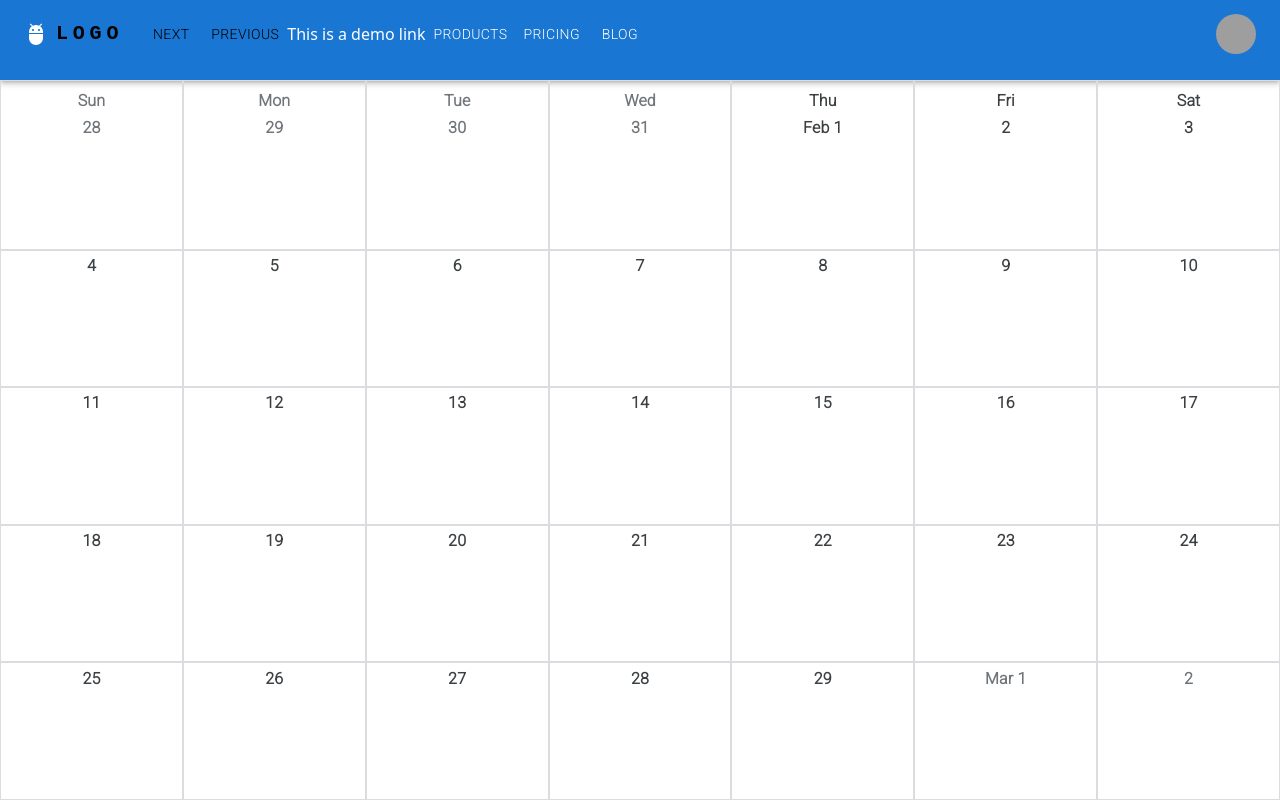
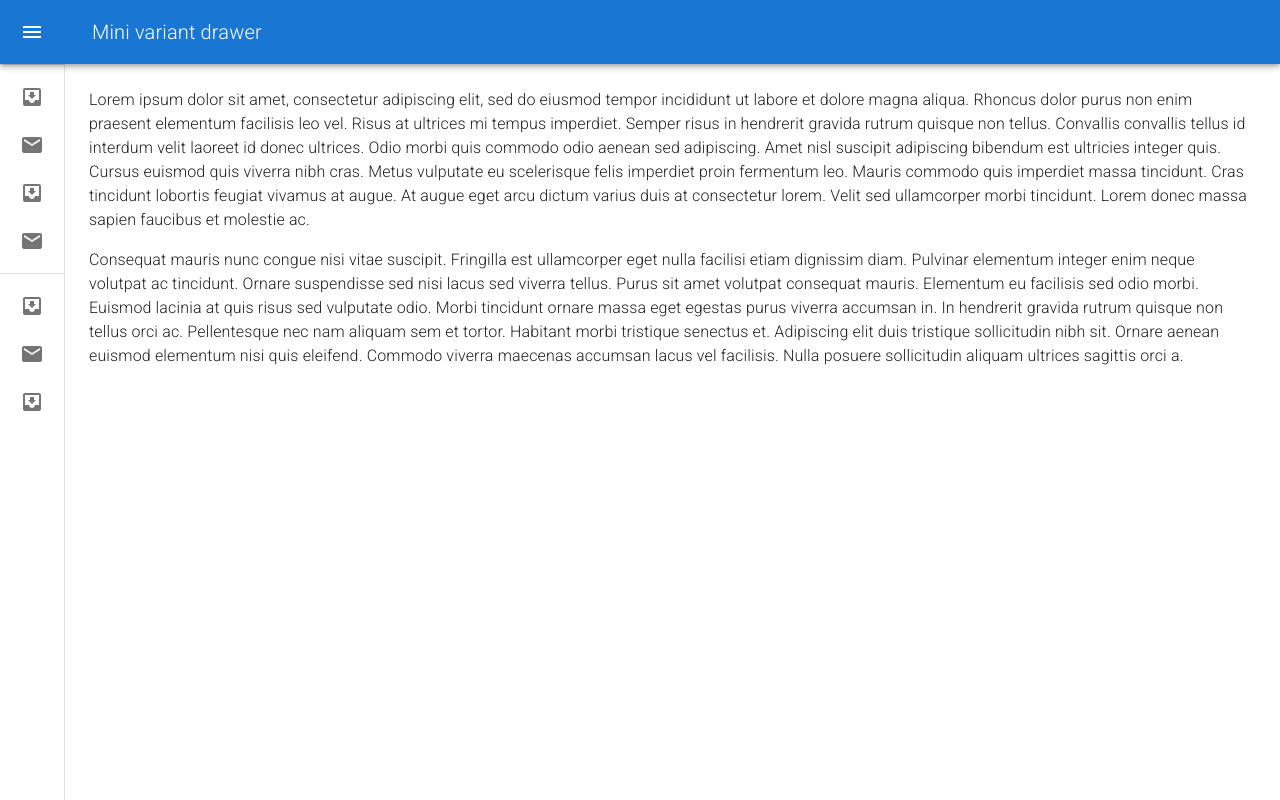
Before and after one commit to Hamza-Shahbaz/meeting-app, a React (Vite) app in the folder meeting-app/: page / in a window 1280 px wide. Built offline with nearby package versions, Linux system fonts and the light colour scheme; grey boxes are pictures that could not be loaded.

Commit message:
app bar to fix

```diff
--- a/meeting-app/src/App.jsx
+++ b/meeting-app/src/App.jsx
@@ -1,25 +1,110 @@
 import { Box, Button } from '@mui/material'
-import { useState, useEffect } from 'react';
+import React, { useState, useEffect } from 'react';
 import Month from './features/Month'
 import MyHeader from './features/MyHeader';
 import { Route, Routes } from 'react-router-dom';
+import { styled, useTheme } from '@mui/material/styles';
+import MuiDrawer from '@mui/material/Drawer';
+import MuiAppBar from '@mui/material/AppBar';
+import Toolbar from '@mui/material/Toolbar';
+import List from '@mui/material/List';
+import CssBaseline from '@mui/material/CssBaseline';
+import Typography from '@mui/material/Typography';
+import Divider from '@mui/material/Divider';
+import IconButton from '@mui/material/IconButton';
+import MenuIcon from '@mui/icons-material/Menu';
+import ChevronLeftIcon from '@mui/icons-material/ChevronLeft';
+import ChevronRightIcon from '@mui/icons-material/ChevronRight';
+import ListItem from '@mui/material/ListItem';
+import ListItemButton from '@mui/material/ListItemButton';
+import ListItemIcon from '@mui/material/ListItemIcon';
+import ListItemText from '@mui/material/ListItemText';
+import InboxIcon from '@mui/icons-material/MoveToInbox';
+import MailIcon from '@mui/icons-material/Mail';
+
 
 function App() {
-  const styles = {
-    container: {
-      display: 'grid',
-      gridTemplateRows: 'auto 1fr', // Header takes auto height, content takes remaining space
-      minHeight: '100vh', // Minimum height of the viewport
-    },
-  };
-
   return (
     <Routes>
-      <Route path='/' element={<CalendarMainLayout/>}/>
-      <Route path='/create-meeting' element={<input value={'this is random'}/>}/>
+      <Route path='/' element={<CalendarMainLayout />} />
+      <Route path='/create-meeting' element={<input value={'this is random'} />} />
     </Routes>
   )
 }
+
+
+
+const drawerWidth = 240;
+
+const openedMixin = (theme) => ({
+  width: drawerWidth,
+  transition: theme.transitions.create('width', {
+    easing: theme.transitions.easing.sharp,
+    duration: theme.transitions.duration.enteringScreen,
+  }),
+  overflowX: 'hidden',
+});
+
+const closedMixin = (theme) => ({
+  transition: theme.transitions.create('width', {
+    easing: theme.transitions.easing.sharp,
+    duration: theme.transitions.duration.leavingScreen,
+  }),
+  overflowX: 'hidden',
+  width: `calc(${theme.spacing(7)} + 1px)`,
+  [theme.breakpoints.up('sm')]: {
+    width: `calc(${theme.spacing(8)} + 1px)`,
+  },
+});
+
+const DrawerHeader = styled('div')(({ theme }) => ({
+  display: 'flex',
+  alignItems: 'center',
+  justifyContent: 'flex-end',
+  padding: theme.spacing(0, 1),
+  // necessary for content to be below app bar
+  ...theme.mixins.toolbar,
+}));
+
+const AppBar = styled(MuiAppBar, {
+  shouldForwardProp: (prop) => prop !== 'open',
+})(({ theme, open }) => ({
+  zIndex: theme.zIndex.drawer + 1,
+  transition: theme.transitions.create(['width', 'margin'], {
+    easing: theme.transitions.easing.sharp,
+    duration: theme.transitions.duration.leavingScreen,
+  }),
+  ...(open && {
+    marginLeft: drawerWidth,
+    width: `calc(100% - ${drawerWidth}px)`,
+    transition: theme.transitions.create(['width', 'margin'], {
+      easing: theme.transitions.easing.sharp,
+      duration: theme.transitions.duration.enteringScreen,
+    }),
+  }),
+}));
+
+const Drawer = styled(MuiDrawer, { shouldForwardProp: (prop) => prop !== 'open' })(
+  ({ theme, open }) => ({
+    width: drawerWidth,
+    flexShrink: 0,
+    whiteSpace: 'nowrap',
+    boxSizing: 'border-box',
+    ...(open && {
+      ...openedMixin(theme),
+      '& .MuiDrawer-paper': openedMixin(theme),
+    }),
+    ...(!open && {
+      ...closedMixin(theme),
+      '& .MuiDrawer-paper': closedMixin(theme),
+    }),
+  }),
+);
+
+
+
+
+
 
 function CalendarMainLayout() {
   const styles = {
@@ -28,17 +113,135 @@
       gridTemplateRows: 'auto 1fr', // Header takes auto height, content takes remaining space
       minHeight: '100vh', // Minimum height of the viewport
     },
+    sidebar: {
+      backgroundColor: '#f0f0f0', // Example background color
+      padding: '20px', // Example padding
+    },
   };
+
+  const theme = useTheme();
+  const [open, setOpen] = React.useState(false);
+
+  const handleDrawerOpen = () => {
+    setOpen(true);
+  };
+
+  const handleDrawerClose = () => {
+    setOpen(false);
+  };
+
+
   return (
-    <Box sx={styles.container}>
-      <Box>
-        <MyHeader />
-      </Box>
-      <Box>
-        <Month />
+    <Box sx={{ display: 'flex' }}>
+      <CssBaseline />
+      <AppBar position="fixed" open={open}>
+        <Toolbar>
+          <IconButton
+            color="inherit"
+            aria-label="open drawer"
+            onClick={handleDrawerOpen}
+            edge="start"
+            sx={{
+              marginRight: 5,
+              ...(open && { display: 'none' }),
+            }}
+          >
+            <MenuIcon />
+          </IconButton>
+          <Typography variant="h6" noWrap component="div">
+            Mini variant drawer
+          </Typography>
+        </Toolbar>
+      </AppBar>
+      <Drawer variant="permanent" open={open}>
+        <DrawerHeader>
+          <IconButton onClick={handleDrawerClose}>
+            {theme.direction === 'rtl' ? <ChevronRightIcon /> : <ChevronLeftIcon />}
+          </IconButton>
+        </DrawerHeader>
+        <Divider />
+        <List>
+          {['Inbox', 'Starred', 'Send email', 'Drafts'].map((text, index) => (
+            <ListItem key={text} disablePadding sx={{ display: 'block' }}>
+              <ListItemButton
+                sx={{
+                  minHeight: 48,
+                  justifyContent: open ? 'initial' : 'center',
+                  px: 2.5,
+                }}
+              >
+                <ListItemIcon
+                  sx={{
+                    minWidth: 0,
+                    mr: open ? 3 : 'auto',
+                    justifyContent: 'center',
+                  }}
+                >
+                  {index % 2 === 0 ? <InboxIcon /> : <MailIcon />}
+                </ListItemIcon>
+                <ListItemText primary={text} sx={{ opacity: open ? 1 : 0 }} />
+              </ListItemButton>
+            </ListItem>
+          ))}
+        </List>
+        <Divider />
+        <List>
+          {['All mail', 'Trash', 'Spam'].map((text, index) => (
+            <ListItem key={text} disablePadding sx={{ display: 'block' }}>
+              <ListItemButton
+                sx={{
+                  minHeight: 48,
+                  justifyContent: open ? 'initial' : 'center',
+                  px: 2.5,
+                }}
+              >
+                <ListItemIcon
+                  sx={{
+                    minWidth: 0,
+                    mr: open ? 3 : 'auto',
+                    justifyContent: 'center',
+                  }}
+                >
+                  {index % 2 === 0 ? <InboxIcon /> : <MailIcon />}
+                </ListItemIcon>
+                <ListItemText primary={text} sx={{ opacity: open ? 1 : 0 }} />
+              </ListItemButton>
+            </ListItem>
+          ))}
+        </List>
+      </Drawer>
+      <Box component="main" sx={{ flexGrow: 1, p: 3 }}>
+        <DrawerHeader />
+        <Typography paragraph>
+          Lorem ipsum dolor sit amet, consectetur adipiscing elit, sed do eiusmod
+          tempor incididunt ut labore et dolore magna aliqua. Rhoncus dolor purus non
+          enim praesent elementum facilisis leo vel. Risus at ultrices mi tempus
+          imperdiet. Semper risus in hendrerit gravida rutrum quisque non tellus.
+          Convallis convallis tellus id interdum velit laoreet id donec ultrices.
+          Odio morbi quis commodo odio aenean sed adipiscing. Amet nisl suscipit
+          adipiscing bibendum est ultricies integer quis. Cursus euismod quis viverra
+          nibh cras. Metus vulputate eu scelerisque felis imperdiet proin fermentum
+          leo. Mauris commodo quis imperdiet massa tincidunt. Cras tincidunt lobortis
+          feugiat vivamus at augue. At augue eget arcu dictum varius duis at
+          consectetur lorem. Velit sed ullamcorper morbi tincidunt. Lorem donec massa
+          sapien faucibus et molestie ac.
+        </Typography>
+        <Typography paragraph>
+          Consequat mauris nunc congue nisi vitae suscipit. Fringilla est ullamcorper
+          eget nulla facilisi etiam dignissim diam. Pulvinar elementum integer enim
+          neque volutpat ac tincidunt. Ornare suspendisse sed nisi lacus sed viverra
+          tellus. Purus sit amet volutpat consequat mauris. Elementum eu facilisis
+          sed odio morbi. Euismod lacinia at quis risus sed vulputate odio. Morbi
+          tincidunt ornare massa eget egestas purus viverra accumsan in. In hendrerit
+          gravida rutrum quisque non tellus orci ac. Pellentesque nec nam aliquam sem
+          et tortor. Habitant morbi tristique senectus et. Adipiscing elit duis
+          tristique sollicitudin nibh sit. Ornare aenean euismod elementum nisi quis
+          eleifend. Commodo viverra maecenas accumsan lacus vel facilisis. Nulla
+          posuere sollicitudin aliquam ultrices sagittis orci a.
+        </Typography>
       </Box>
     </Box>
-  )
+  );
 
 }
 
```
